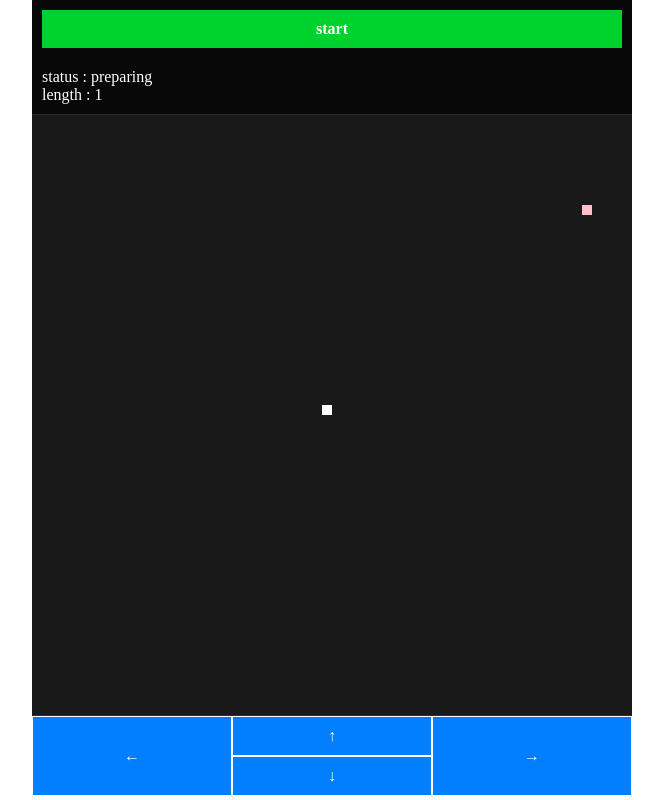
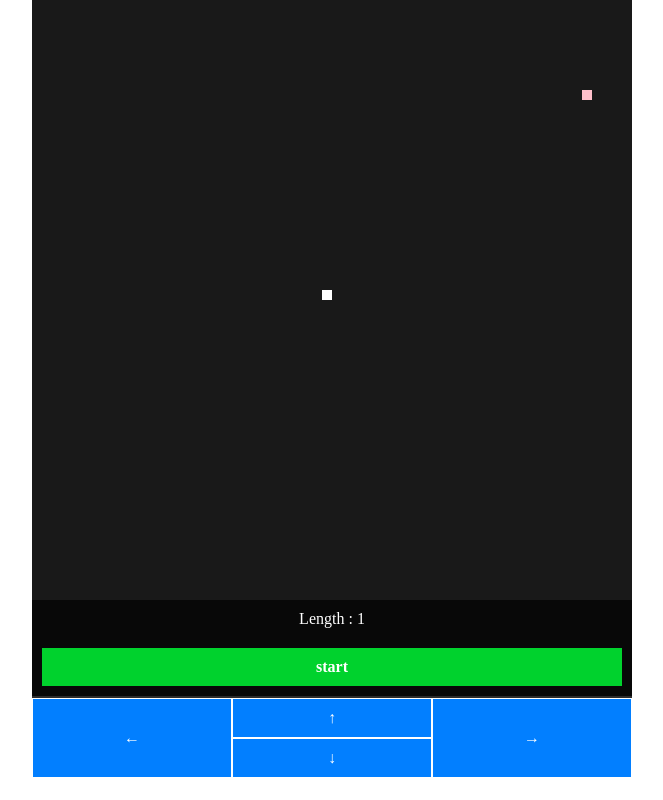
Before and after one commit to version-1/react-snake-game, a React (Create React App) app: page / in a window 1280 px wide. Shown: the whole page, without its empty margins (308-971 px from the left). Built offline with nearby package versions, Linux system fonts and the light colour scheme.

Commit message:
間隔を調整

```diff
--- a/public/assets/style.css
+++ b/public/assets/style.css
@@ -4248,7 +4248,8 @@ body {
   color: white; }
 
 .info {
-  margin: 10px; }
+  margin: 10px;
+  text-align: center; }
 
 .move {
   width: 100%;
--- a/src/App.js
+++ b/src/App.js
@@ -11,7 +11,6 @@ class App extends Component {
     super(props);
     this.state = this.initialState(this.initCursor, this.initLength);
     document.addEventListener('keydown', e => this.handleOnkeyPress(e));
-    window.addEventListener( "resize", e => this.handleResize(e));
   }
 
   initialState(cursor, length) {
@@ -23,7 +22,7 @@ class App extends Component {
       width: this.width,
       direction: 'down',
       status: 'preparing',
-      interval: 10
+      interval: 250
     };
   }
 
@@ -35,7 +34,7 @@ class App extends Component {
   }
 
   get width(){
-    return window.innerWidth < MAX_WIDTH ? window.innerWidth : MAX_WIDTH
+    return window.innerWidth < MAX_WIDTH ? window.innerWidth - 5 : MAX_WIDTH
   }
 
   get size() {
@@ -57,11 +56,6 @@ class App extends Component {
     if (MAP_KEY_DIRECTION[e.keyCode]) {
       this.setDirection(MAP_KEY_DIRECTION[e.keyCode]);
     }
-  }
-
-  handleResize(e){
-    clearTimeout( timeoutId ) ;
-    const timeoutId = setTimeout('location.reload()', 100 ) ;
   }
 
   setDirection(nextDirection) {
@@ -120,15 +114,6 @@ class App extends Component {
     const { status, dots, cursor, history, length, width } = this.state;
     return (
       <div className="app">
-        <Header
-          width={width}
-          start={this.start}
-          stop={this.suspended}
-          restart={this.restart}
-          clear={this.clear}
-          status={status}
-          length={length}
-        />
         <Field
           dots={dots}
           history={history}
@@ -138,6 +123,15 @@ class App extends Component {
           size={this.size}
           cursor={cursor}
           over={this.over}
+        />
+        <Header
+          width={width}
+          start={this.start}
+          stop={this.suspended}
+          restart={this.restart}
+          clear={this.clear}
+          status={status}
+          length={length}
         />
         <Pannel
           width={width}
--- a/src/components/Header.js
+++ b/src/components/Header.js
@@ -7,8 +7,8 @@ class Header extends Component {
     const { length, status, start, stop, restart, width } = this.props;
     return (
       <div className={`header width-${width}`}>
+        <Info length={length} status={status} />
         <Status status={status} start={start} stop={stop} restart={restart} />
-        <Info length={length} status={status} />
       </div>
     );
   }
--- a/src/components/panels/Info.js
+++ b/src/components/panels/Info.js
@@ -5,8 +5,7 @@ class Info extends Component {
     const { length, status } = this.props;
     return (
       <div className="info">
-        <div>status : {status}</div>
-        <div>length : {length}</div>
+        <div>Length : {length}</div>
       </div>
     );
   }
--- a/src/styles/index.sass
+++ b/src/styles/index.sass
@@ -56,6 +56,7 @@ body
 
 .info
   margin: 10px
+  text-align: center
 
 .move
   width: 100%
```
